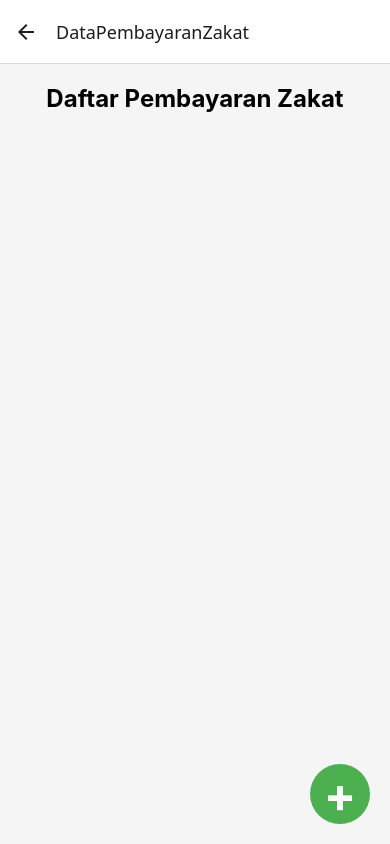
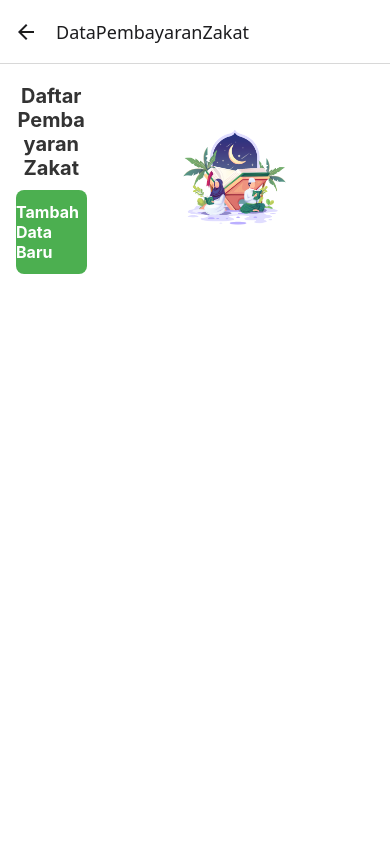
Before and after one commit to TopikRoman/SOBAT-Sodaqoh_Bareng_Zakat, a React Native app in the folder SOBAT/: screen /DataPembayaranZakat in a window 390 px wide. Built offline with nearby package versions, Linux system fonts and the light colour scheme; no server answers; the database is empty.

Commit message:
Update UI Pembayaran :3

```diff
--- a/SOBAT/screens/DataPembayaran/MelihatPembayaran.jsx
+++ b/SOBAT/screens/DataPembayaran/MelihatPembayaran.jsx
@@ -6,6 +6,7 @@ import {
   FlatList,
   StyleSheet,
   Alert,
+  Image,
 } from "react-native";
 import { getDocs, collection, deleteDoc, doc } from "firebase/firestore";
 import { db } from "../../firebase/FirebaseConfig";
@@ -35,11 +36,17 @@ const hapusDataPembayaran = async (id) => {
   }
 };
 
-const handleDelete = async (
-  selectedItem,
-  setDataPembayaran,
-  setSelectedItem
-) => {
+const MelihatPembayaran = () => {
+  const [dataPembayaran, setDataPembayaran] = useState([]);
+  const [selectedItem, setSelectedItem] = useState(null);
+  const navigation = useNavigation();
+
+  const fetchData = useCallback(async () => {
+    const pembayaranData = await membacaDataDalamFirebase();
+    setDataPembayaran(pembayaranData);
+  }, []);
+
+  const handleDelete = async () => {
     Alert.alert(
       "Konfirmasi Hapus",
       "Apakah Anda yakin ingin menghapus data pembayaran ini?",
@@ -67,106 +74,82 @@ const handleDelete = async (
       ]
     );
   };
-const MelihatPembayaran = () => {
-  const [dataPembayaran, setDataPembayaran] = useState([]);
-  const [selectedItem, setSelectedItem] = useState(null);
-  const navigation = useNavigation();
 
-  const fetchData = useCallback(async () => {
-    const pembayaranData = await membacaDataDalamFirebase();
-    setDataPembayaran(pembayaranData);
-  }, []);
+  const handleEdit = () => {
+    if (selectedItem) {
+      navigation.navigate("EditDataPembayaran", { pembayaran: selectedItem });
+      setSelectedItem(null);
+    }
+  };
 
-  const updateHeaderButtons = useCallback(() => {
-    if (selectedItem) {
-      navigation.setOptions({
-        headerRight: () => (
-          <>
-            <TouchableOpacity
-              onPress={() =>
-                handleDelete(selectedItem, setDataPembayaran, setSelectedItem)
-              }
-            >
-              <Text style={styles.headerButton}>Delete</Text>
-            </TouchableOpacity>
-            <TouchableOpacity onPress={() => handleEdit(selectedItem)}>
-              <Text style={styles.headerButton}>Edit</Text>
-            </TouchableOpacity>
-            <TouchableOpacity onPress={() => setSelectedItem(null)}>
-              <Text style={styles.headerButton}>Batal</Text>
-            </TouchableOpacity>
-          </>
-        ),
-      });
-    } else {
-      navigation.setOptions({ headerRight: null });
-    }
-  }, [navigation, selectedItem]);
+  const handleAddItem = () => {
+    navigation.navigate("TambahPembayaran");
+  };
+
+  const handlePress = (item) => {
+    navigation.navigate("DetailPembayaran", { pembayaran: item });
+  };
+
+  const handleLongPress = (item) => {
+    setSelectedItem(item);
+  };
 
   useFocusEffect(
     useCallback(() => {
       fetchData();
-      updateHeaderButtons();
-    }, [fetchData, updateHeaderButtons])
+    }, [fetchData])
   );
 
-  const handlePress = useCallback(
-    (item) => {
-      navigation.navigate("DetailPembayaran", { pembayaran: item });
-    },
-    [navigation]
-  );
-
-  const handleLongPress = useCallback((item) => {
-    setSelectedItem(item);
-  }, []);
-
-  const handleEdit = useCallback(
-    (selectedItem) => {
-      if (selectedItem) {
-        navigation.navigate("EditDataPembayaran", { pembayaran: selectedItem });
-        setSelectedItem(null);
-      }
-    },
-    [navigation]
-  );
-
-  const handleAddItem = useCallback(
-    () => navigation.navigate("TambahPembayaran"),
-    [navigation]
-  );
-
-  const renderItem = useCallback(
-    ({ item }) => (
+  const renderItem = ({ item }) => (
     <TouchableOpacity
       style={[
         styles.item,
-          selectedItem && selectedItem.id === item.id
-            ? styles.selectedItem
-            : null,
+        selectedItem && selectedItem.id === item.id ? styles.selectedItem : null,
       ]}
-        onPress={() => handlePress(item)}
+      onPress={() => (selectedItem ? setSelectedItem(null) : handlePress(item))}
       onLongPress={() => handleLongPress(item)}
     >
       <Text style={styles.itemText}>
         {item.nama} - {item.jenisZakat} - {item.tanggal}
       </Text>
+      {selectedItem && selectedItem.id === item.id && (
+        <View style={styles.actionButtons}>
+          <TouchableOpacity style={styles.deleteButton} onPress={handleDelete}>
+            <Text style={styles.deleteButtonText}>Hapus</Text>
           </TouchableOpacity>
-    ),
-    [selectedItem, handlePress, handleLongPress]
+          <TouchableOpacity style={styles.editButton} onPress={handleEdit}>
+            <Text style={styles.editButtonText}>Edit</Text>
+          </TouchableOpacity>
+          <TouchableOpacity
+            style={styles.cancelButton}
+            onPress={() => setSelectedItem(null)}
+          >
+            <Text style={styles.cancelButtonText}>Batal</Text>
+          </TouchableOpacity>
+        </View>
+      )}
+    </TouchableOpacity>
   );
 
   return (
     <View style={styles.container}>
-      <Text style={styles.title}>Daftar Pembayaran Zakat</Text>
+      <View style={styles.headerContainer}>
+        <View style={styles.leftColumn}>
+          <Text style={styles.header}>Daftar Pembayaran Zakat</Text>
+          <TouchableOpacity style={styles.addButton} onPress={handleAddItem}>
+            <Text style={styles.addButtonText}>Tambah Data Baru</Text>
+          </TouchableOpacity>
+        </View>
+        <Image
+          source={require("../../assets/orangNgaji.png")}
+          style={styles.illustration}
+        />
+      </View>
       <FlatList
         data={dataPembayaran}
         keyExtractor={(item) => item.id}
         renderItem={renderItem}
       />
-      <TouchableOpacity style={styles.tombolTambah} onPress={handleAddItem}>
-        <Text style={styles.fabText}>+</Text>
-      </TouchableOpacity>
     </View>
   );
 };
@@ -174,14 +157,42 @@ const MelihatPembayaran = () => {
 const styles = StyleSheet.create({
   container: {
     flex: 1,
-    padding: 20,
-    backgroundColor: "#f5f5f5",
+    backgroundColor: "#FFFFFF",
+    paddingHorizontal: 16,
+    paddingTop: 20,
   },
-  title: {
-    fontSize: 24,
+  headerContainer: {
+    flexDirection: "row",
+    justifyContent: "space-between",
+    alignItems: "center",
+    marginBottom: 20,
+  },
+  leftColumn: {
+    flex: 1,
+    marginRight: 10,
+  },
+  header: {
+    fontSize: 20,
     fontWeight: "bold",
+    marginBottom: 10,
+    color: "#333",
     textAlign: "center",
-    marginBottom: 20,
+  },
+  addButton: {
+    backgroundColor: "#4CAF50",
+    borderRadius: 8,
+    paddingVertical: 12,
+    alignItems: "center",
+  },
+  addButtonText: {
+    fontSize: 16,
+    color: "#FFFFFF",
+    fontWeight: "bold",
+  },
+  illustration: {
+    flex: 1,
+    height: 100,
+    resizeMode: "contain",
   },
   item: {
     padding: 15,
@@ -197,30 +208,40 @@ const styles = StyleSheet.create({
   itemText: {
     fontSize: 18,
   },
-  headerButton: {
-    color: "red",
-    marginRight: 15,
-    fontSize: 16,
+  actionButtons: {
+    flexDirection: "row",
+    marginTop: 10,
+    justifyContent: "space-between",
+  },
+  deleteButton: {
+    backgroundColor: "red",
+    paddingVertical: 8,
+    paddingHorizontal: 16,
+    borderRadius: 5,
+  },
+  deleteButtonText: {
+    color: "#fff",
     fontWeight: "bold",
   },
-  tombolTambah: {
-    position: "absolute",
-    right: 20,
-    bottom: 20,
-    width: 60,
-    height: 60,
-    backgroundColor: "#4CAF50",
-    borderRadius: 30,
-    alignItems: "center",
-    justifyContent: "center",
-    elevation: 5,
+  editButton: {
+    backgroundColor: "#FFA500",
+    paddingVertical: 8,
+    paddingHorizontal: 16,
+    borderRadius: 5,
   },
-  fabText: {
-    fontSize: 48,
-    color: "white",
+  editButtonText: {
+    color: "#fff",
     fontWeight: "bold",
-    lineHeight: 55,
-    textAlign: "center",
+  },
+  cancelButton: {
+    backgroundColor: "gray",
+    paddingVertical: 8,
+    paddingHorizontal: 16,
+    borderRadius: 5,
+  },
+  cancelButtonText: {
+    color: "#fff",
+    fontWeight: "bold",
   },
 });
 
```
Lines whose indentation alone changed are shown as unchanged.
